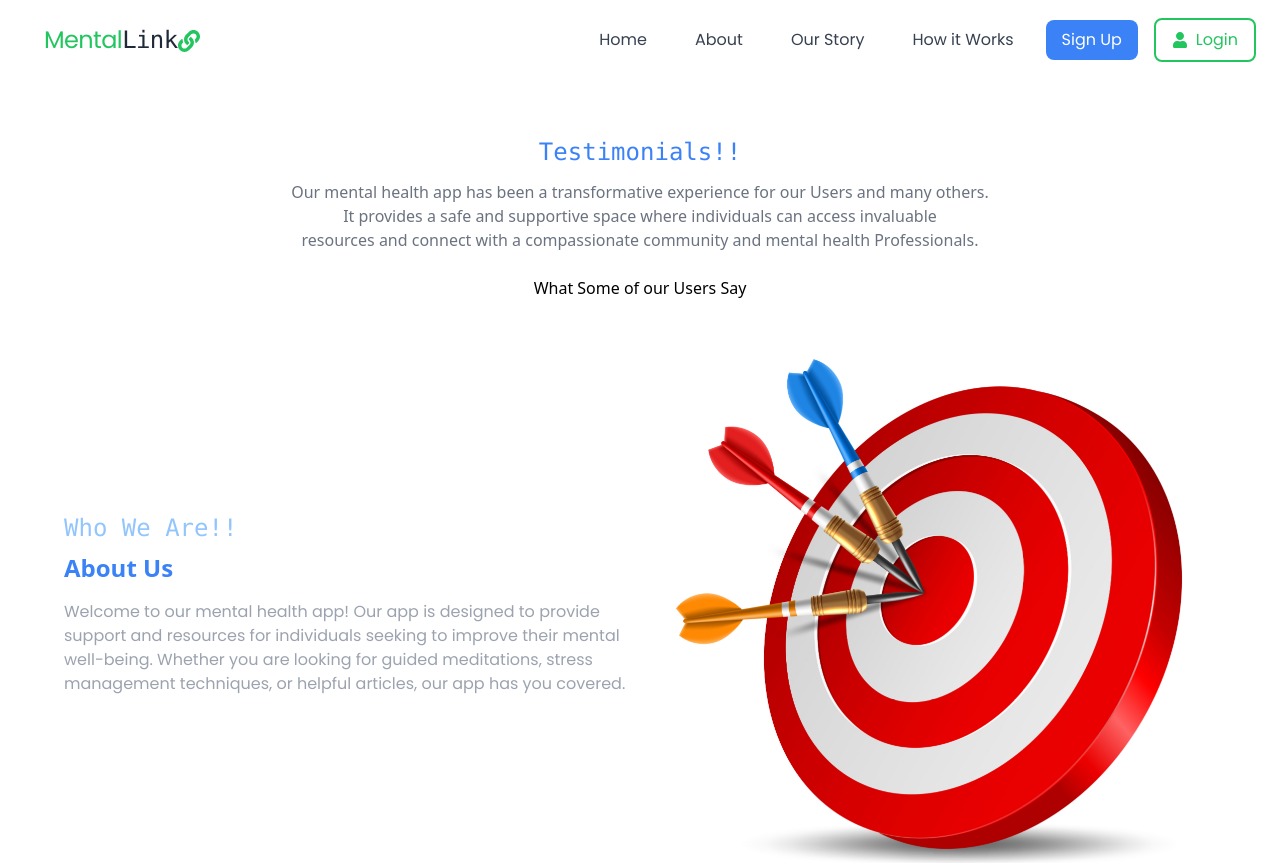
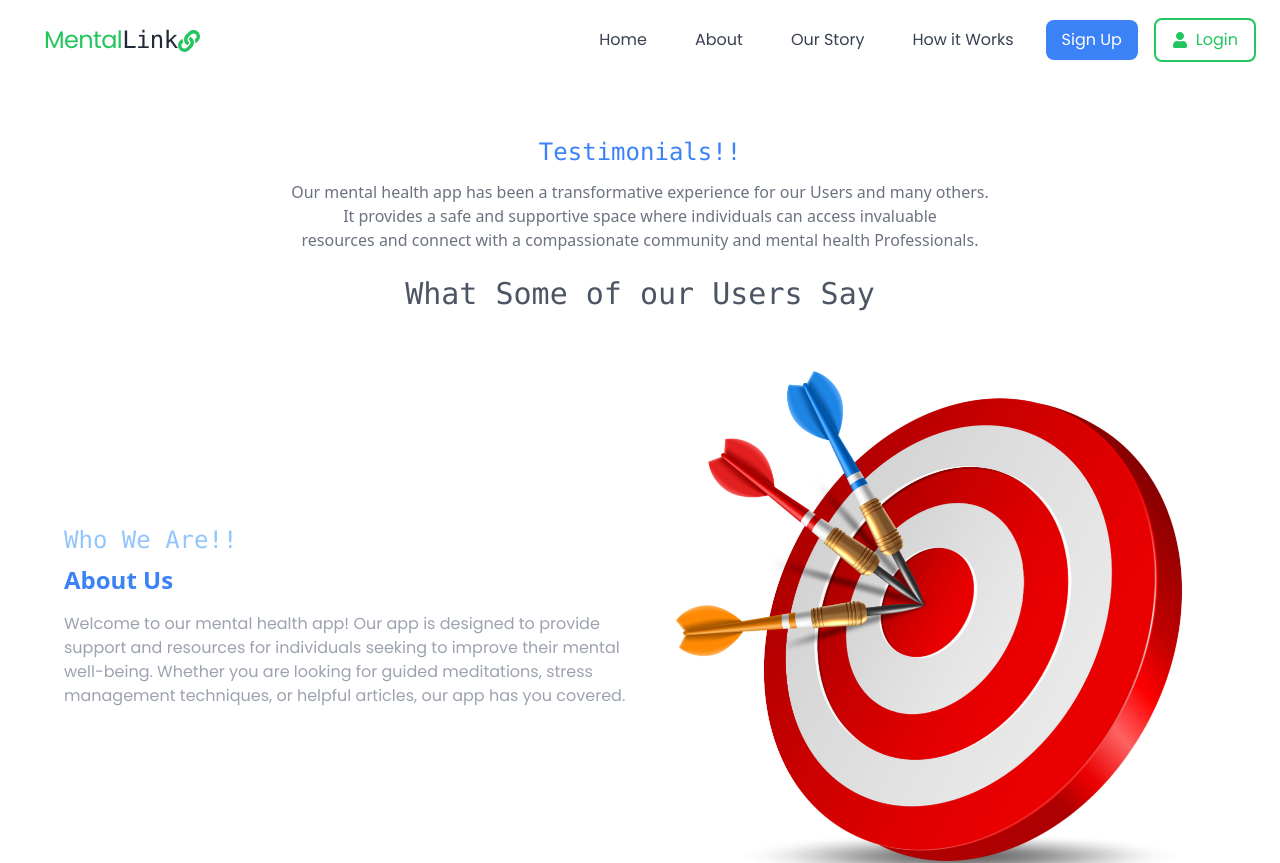
Before and after one commit to shekinahmanyi/mental_link_project, a React (Create React App) app in the folder frontend/: page /story in a window 1280 px wide. Shown: the top 863 px of the page. Built offline with nearby package versions, Linux system fonts and the light colour scheme.

Commit message:
Changed the layout

```diff
--- a/frontend/src/pages/OurStory.jsx
+++ b/frontend/src/pages/OurStory.jsx
@@ -17,7 +17,7 @@ function OurStory() {
         community and mental health Professionals.
       </p>
       </div>
-      <p className="text-center mt-6 font-sans">What Some of our Users Say</p>
+      <p className="text-center text-3xl mt-6 font-mono text-gray-600">What Some of our Users Say</p>
       <section className="bg-white py-4">
         <div className="container mx-auto px-4 md:px-8 lg:px-16 flex flex-wrap items-center">
           <Fade left duration={4000}>
```
